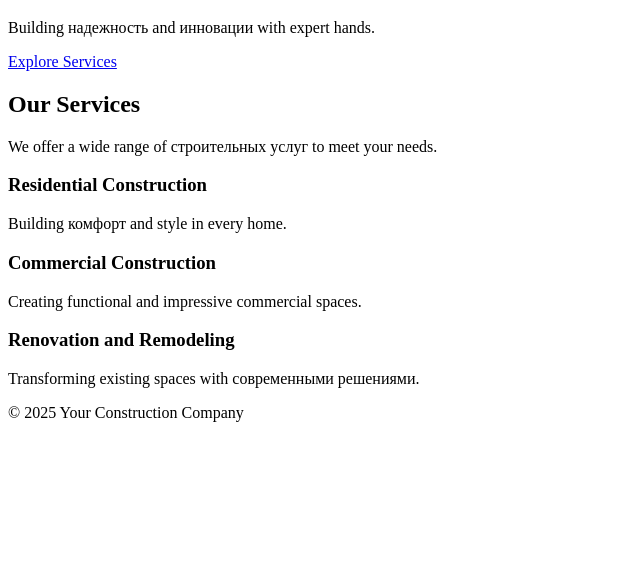
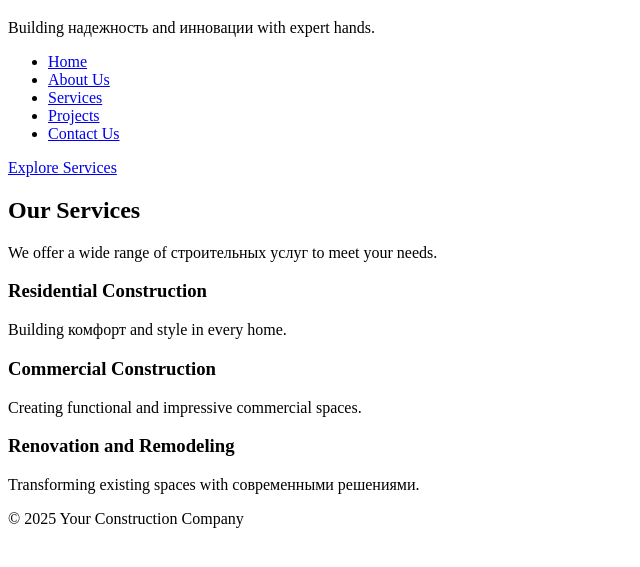
Before and after one commit to KatlegoKediseng/KBK-Constructions, a plain HTML site: page index.html in a window 1280 px wide. Shown: the part 61-628 px from the top of the page, without its empty margins (0-640 px from the left). Drawn offline with Linux system fonts and the light colour scheme.

Commit message:
Update index.html

```diff
--- a/index.html
+++ b/index.html
@@ -7,12 +7,22 @@
     <link rel="preconnect" href="https://fonts.googleapis.com">
     <link rel="preconnect" href="https://fonts.gstatic.com" crossorigin>
     <link href="https://fonts.googleapis.com/css2?family=Inter:wght@400;500;600;700&display=swap" rel="stylesheet">
-    <link rel="stylesheet" href="style.css"> </head>
+    <link rel="stylesheet" href="style.css">
+</head>
 <body>
     <header>
         <h1>Your Construction Company</h1>
         <p>Building надежность and инновации with expert hands.</p>
-        <a href="#services" class="cta-button">Explore Services</a>
+        <nav>
+            <ul>
+                <li><a href="index.html">Home</a></li>
+                <li><a href="about.html">About Us</a></li>
+                <li><a href="services.html">Services</a></li>
+                <li><a href="projects.html">Projects</a></li>
+                <li><a href="contact.html">Contact Us</a></li>
+            </ul>
+        </nav>
+        <a href="services.html" class="cta-button">Explore Services</a>
     </header>
 
     <main id="services">
@@ -40,11 +50,10 @@
     <script>
         document.addEventListener('DOMContentLoaded', () => {
             const ctaButton = document.querySelector('.cta-button');
-        const servicesSection = document.getElementById('services');
 
             ctaButton.addEventListener('click', (event) => {
                 event.preventDefault();
-          servicesSection.scrollIntoView({ behavior: 'smooth' });
+                window.location.href = "services.html";
             });
         });
     </script>
```
Lines whose indentation alone changed are shown as unchanged.
